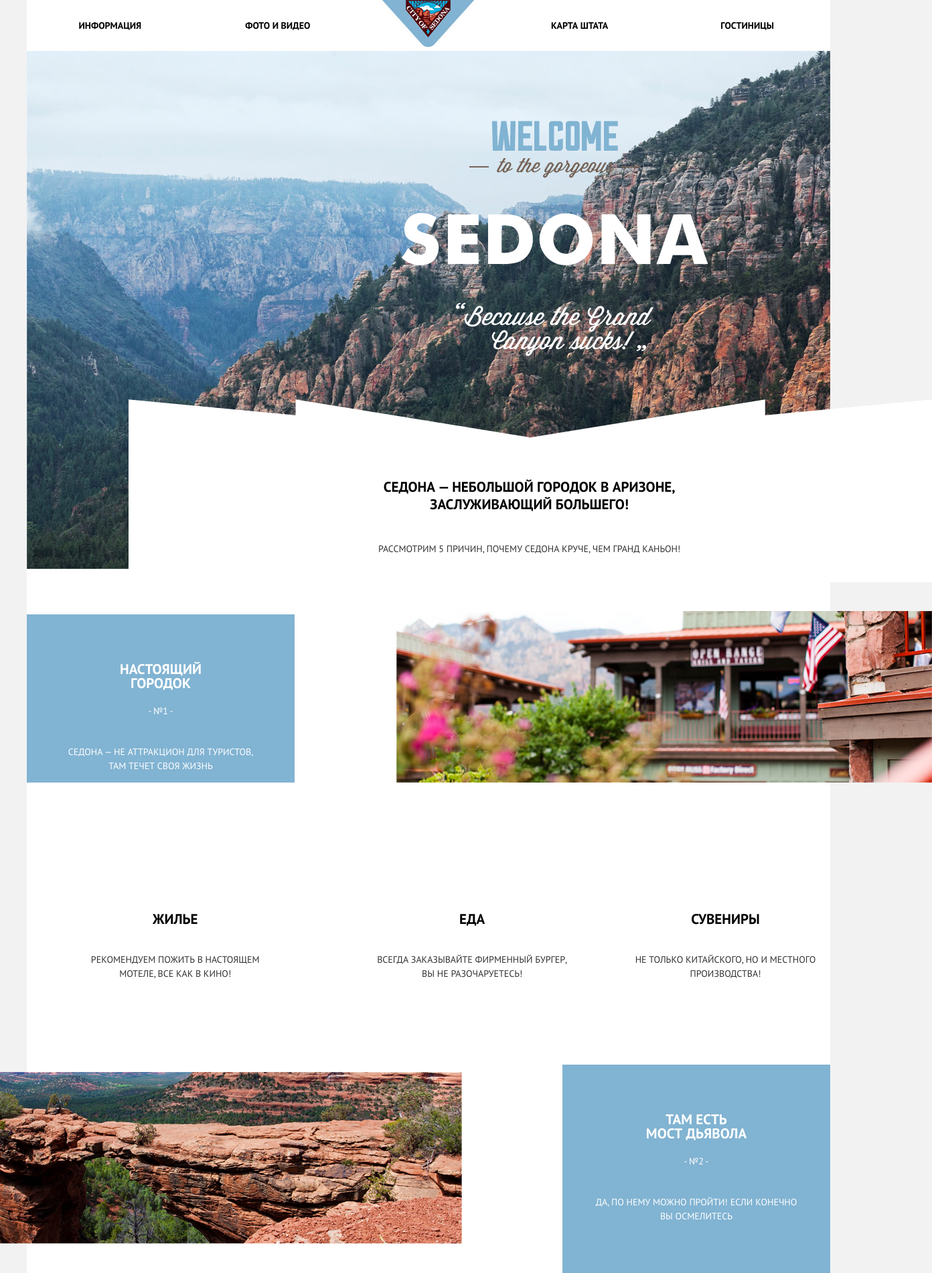
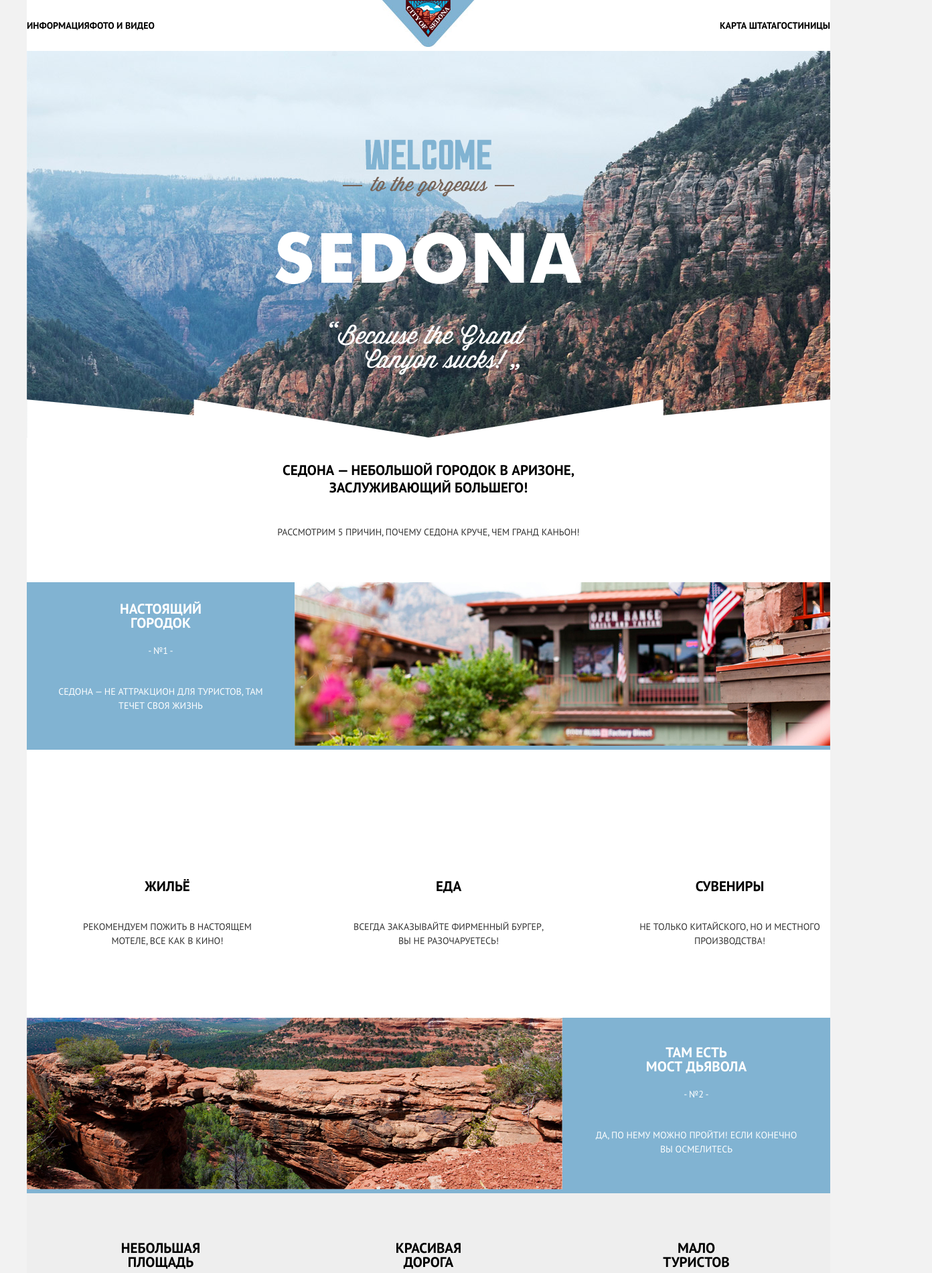
Before and after one commit to andreasrukom19/715623-sedona, a plain HTML site: page index.html in a window 1280 px wide. Shown: the top 1900 px of the page at 67% size, 1392 px wide, since content can reach past the window. Drawn offline with Linux system fonts and the light colour scheme.

Commit message:
Сетки

```diff
--- a/css/style.css
+++ b/css/style.css
@@ -32,23 +32,24 @@ a {
 
 .navigation-container {
   display: flex;
-  justify-content: center;
+  justify-content: space-between;
   margin: 0 auto;
 
   background-color: #ffffff;
 }
 
 .main-navigation {
-  display: flex;
-  width: 100%;
   margin: 0;
   padding: 0;
+  flex-basis: 100%;
 
   color: #000000;
 }
 
 .main-header-logo {
-  order: 2;
+  position: absolute;
+  left: 0;
+  right: 0;
   margin: 0 auto;
   width: 138px;
   height: 70px;
@@ -56,25 +57,15 @@ a {
   z-index: 1;
 }
 
-.site-navigation-wrapper1 {
+.site-navigation-wrapper {
   width: 100%;
   margin: 0 30px 0 0;
   padding: 25px 0;
-  order: 1;
 
   background-color: #ffffff;
 }
 
-.site-navigation-wrapper2 {
-  width: 100%;
-  margin: 0 0 0 30px;
-  padding: 25px 0;
-  order: 3;
-
-  background-color: #ffffff;
-}
-
-.site-navigation1 {
+.site-navigation {
   display: flex;
   justify-content: space-around;
   margin: 0;
@@ -84,37 +75,30 @@ a {
   list-style: none;
 }
 
-.site-navigation2 {
-  display: flex;
-  justify-content: space-around;
-  margin: 0;
-  padding: 0;
-  width: 100%;
-
-  list-style: none;
+.site-navigation li:nth-child(4n+2) {
+  margin-right: auto;
 }
 
-.site-navigation1 a,
-.site-navigation2 a {
+.site-navigation li:nth-child(4n+3) {
+  margin-left: auto;
+}
+
+.menu-item1,
+.menu-item2 {
+  flex: 0 0 300px;
+}
+
+.site-navigation a {
   font-weight: 700;
   color: #000000;
 }
 
-.site-navigation1 a:hover,
-.site-navigation1 a:focus {
+.site-navigation a:hover,
+.site-navigation a:focus {
   color: #81b3d2;
 }
 
-.site-navigation2 a:hover,
-.site-navigation2 a:focus {
-  color: #81b3d2;
-}
-
-.site-navigation1 a:active {
-  color: rgba(0, 0, 0, 0.3);
-}
-
-.site-navigation2 a:active {
+.site-navigation a:active {
   color: rgba(0, 0, 0, 0.3);
 }
 
@@ -153,7 +137,10 @@ a {
 .mask-block {
   position: absolute;
   top: 596px;
-  left: 192px;
+  left: 0;
+  right: 0;
+  margin-right: auto;
+  margin-left: auto;
   width: 1200px;
   height: 273px;
 
@@ -170,16 +157,29 @@ a {
 
 .caption-block {
   position: absolute;
-  top: 180px;
-  left: 600px;
+  top: 208px;
+  left: 0;
+  right: 0;
+  width: 458px;
+  margin-left: auto;
+  margin-right: auto;
 }
 
 .begin-block {
   position: absolute;
-  top: 700px;
-  left: 565px;
+  top: 675px;
+  left: 0;
+  right: 0;
+  width: 576px;
+  margin-right: auto;
+  margin-left: auto;
 
   z-index: 3;
+}
+
+.features-list {
+  display: flex;
+  flex-wrap: wrap;
 }
 
 .features-list,
@@ -191,29 +191,14 @@ a {
   list-style: none;
 }
 
-.features-item,
-.services-item {
-  width: 400px;
-}
+.block1 {
+  flex: 0 0 100%;
 
-.block1 {
-  display: block;
-  width: 400px;
-  height: 227px;
-  margin-top: 60px;
-  padding-top: 50px;
-  padding-bottom: 65px;
 
   text-align: center;
   color: #ffffff;
 
   background-color: #81b3d2;
-}
-
-.real-city {
-  position: absolute;
-  top: 912px;
-  left: 592px;
 }
 
 .block1 h3 {
@@ -226,12 +211,17 @@ a {
   color: #ffffff;
 }
 
+.subblock1 {
+  display: flex;
+}
+
+.real-city-block {
+  padding: 20px 40px;
+}
+
 .services-list {
   display: flex;
   justify-content: space-around;
-  margin: 0 auto;
-  padding: 165px 0px 90px 0px;
-  width: 1200px;
 
   color: #000000;
 
@@ -239,7 +229,8 @@ a {
 }
 
 .services-item {
-  width: 400px;
+  flex: 0 0 400px;
+  padding: 165px 10px 90px;
 }
 
 .services-list h4 {
@@ -252,24 +243,12 @@ a {
 }
 
 .block2 {
-  display: block;
-  margin-top: 330px;
-  margin-left: 800px;
-  padding-top: 50px;
-  padding-bottom: 65px;
-  width: 400px;
-  height: 205px;
+  flex: 0 0 100%;
 
   text-align: center;
   color: #ffffff;
 
   background-color: #81b3d2;
-}
-
-.devil-bridge {
-  position: absolute;
-  right: 590px;
-  top: 1600px;
 }
 
 .block2 h3 {
@@ -282,14 +261,21 @@ a {
   color: #ffffff;
 }
 
+.subblock2 {
+  display: flex;
+  flex-direction: row-reverse;
+  align-items: flex-start;
+}
+
+.devil-bridge-block {
+  padding: 20px 40px;
+}
+
 .rest {
-  display: flex;
-  justify-content: center;
-  align-items: center;
-  margin: 0 auto;
+  flex-wrap: wrap;
+  flex: 0 0 400px;
   padding-top: 50px;
   padding-bottom: 65px;
-  width: 1200px;
 
   line-height: 21px;
   text-align: center;
@@ -356,6 +342,9 @@ a {
 }
 
 .hotel-searching {
+  position: absolute;
+  left: 0;
+  right: 0;
   margin: 0 auto;
   width: 568px;
   height: 395px;
@@ -462,7 +451,9 @@ a {
 
 .search-options {
   display: flex;
-  width: 1200px;
+  justify-content: space-around;
+  align-items: center;
+  width: 100%;
   min-height: 215px;
 
   font: inherit;
@@ -475,18 +466,21 @@ a {
 }
 
 .search-block1 {
-  display: flex;
-  justify-content: space-around;
-  align-content: stretch;
-
-  width: 40%;
+  flex-basis: 160px;
 }
 
+.search-block1 legend {
+  padding-left: 45px;
+}
 
 .search-block2 {
-  display: flex;
-  justify-content: space-around;
-  align-content: stretch;
+  flex-basis: 160px;
+
+}
+
+.search-block3 {
+  flex-basis: 160px;
+  flex-grow: 2;
 }
 
 
@@ -494,6 +488,26 @@ a {
 .housing-options {
   list-style: none;
   line-height: 21px;
+}
+
+.infrastructure-options {
+  display: flex;
+  flex-direction: column;
+  align-items: baseline;
+}
+
+.infrastructure-options li {
+  padding: 10px 5px;
+}
+
+.housing-options {
+  display: flex;
+  flex-direction: column;
+  align-items: baseline;
+}
+
+.housing-options li {
+  padding: 10px 5px;
 }
 
 .price-range {
@@ -535,7 +549,7 @@ a {
   display: flex;
   justify-content: space-around;
   align-items: baseline;
-  max-width: 1200px;
+  flex-basis: 100%;
   flex-wrap: nowrap;
 }
 
@@ -650,7 +664,6 @@ a {
 .rating {
   width: 110px;
   height: 27px;
-  float: right;
 
   color: #666666;
 
--- a/index.html
+++ b/index.html
@@ -14,16 +14,12 @@
           <a class="main-header-logo">
             <img src="img/index-logo.jpg" width="138" height="70" alt="Логотип города Седона">
           </a>
-          <div class="site-navigation-wrapper1">
-     		    <ul class="site-navigation1">
-     		      <li><a href="info.html">Информация</a></li>
-     		      <li><a href="photo-video.html">Фото и видео</a></li>
-            </ul>
-          </div>
-          <div class="site-navigation-wrapper2">
-            <ul class="site-navigation2">
-     		      <li><a href="map.html">Карта штата</a></li>
-     		      <li><a href="hotels.html">Гостиницы</a></li>
+          <div class="site-navigation-wrapper">
+     		    <ul class="site-navigation">
+     		      <li class="menu-item"><a href="info.html">Информация</a></li>
+     		      <li class="menu-item"><a href="photo-video.html">Фото и видео</a></li>
+     		      <li class="menu-item"><a href="map.html">Карта штата</a></li>
+     		      <li class="menu-item"><a href="hotels.html">Гостиницы</a></li>
      		    </ul>
           </div>
      	  </nav>
@@ -46,51 +42,57 @@
         <h2 class="visually-hidden">Преимущества и сервис в Седоне</h2>
         <ul class="features-list">
           <li class="features-item block1">
+            <div class="subblock1">
+              <div class="real-city-block">
                 <h3>Настоящий<br> городок</h3>
                 <span>- №1 -</span>
-            <p>Седона &mdash; не аттракцион для туристов,<br> там течет своя жизнь</p>
-            <img class="real-city" src="img/feature-picture1.jpg" width="800" height="256" alt="Настоящий городок">
+                <p>Седона &mdash; не аттракцион для туристов, там течет своя жизнь</p>
+              </div>
+              <div class="real-city">
+                <img src="img/feature-picture1.jpg" width="800" height="256" alt="Настоящий городок">
+              </div>
+            </div>
             <ul class="services-list">
               <li class="services-item">
-                <h4>Жилье</h4>
+                <h4>Жильё</h4>
                 <p>Рекомендуем пожить в настоящем<br> мотеле, все как в кино!</p>
               </li>
               <li class="services-item">
                 <h4>Еда</h4>
                 <p>Всегда заказывайте фирменный бургер,<br> Вы не разочаруетесь!</p>
               </li>
-              <li>
+              <li class="services-item">
                 <h4>Сувениры</h4>
                 <p>Не только китайского, но и местного<br> производства!</p>
               </li>
             </ul>
           </li>
           <li class="features-item block2">
+            <div class="subblock2">
+              <div class="devil-bridge-block">
                 <h3>Там есть<br> мост дьявола</h3>
                 <span>- №2 -</span>
-            <p>Да, по нему можно пройти! Если конечно<br> Вы осмелитесь</p>
+                <p>Да, по нему можно пройти! Если конечно Вы осмелитесь</p>
+              </div>
+              <div class="devil-bridge">
                 <img class="devil-bridge" src="img/feature-picture2.jpg" width="800" height="256" alt="Мост дьявола">
+              </div>
+            </div>
           </li>
-            <li class="features-item">
-              <div class="rest">
+            <li class="features-item rest">
                 <h3>Небольшая<br> площадь</h3>
                 <span>- №3 -</span>
                 <p>Все достопримечательности<br> находятся очень близко</p>
-              </div>
             </li>
-            <li class="features-item">
-              <div class="rest">
+            <li class="features-item rest">
                 <h3>Красивая<br> дорога</h3>
                 <span>- №4 -</span>
                 <p>Ехать в Седону из Лас-Вегаса совсем<br> не скучно!</p>
-              </div>
             </li>
-            <li class="features-item">
-              <div class="rest">
+            <li class="features-item rest">
                 <h3>Мало<br> туристов</h3>
                 <span>- №5 -</span>
                 <p>Большинство едет в Гранд Каньон и<br> толпится там</p>
-              </div>
             </li>
         </ul>
       </section>
```
Also changed, not shown: hotels.html (+10 -12 lines). Lines whose indentation alone changed are shown as unchanged.
